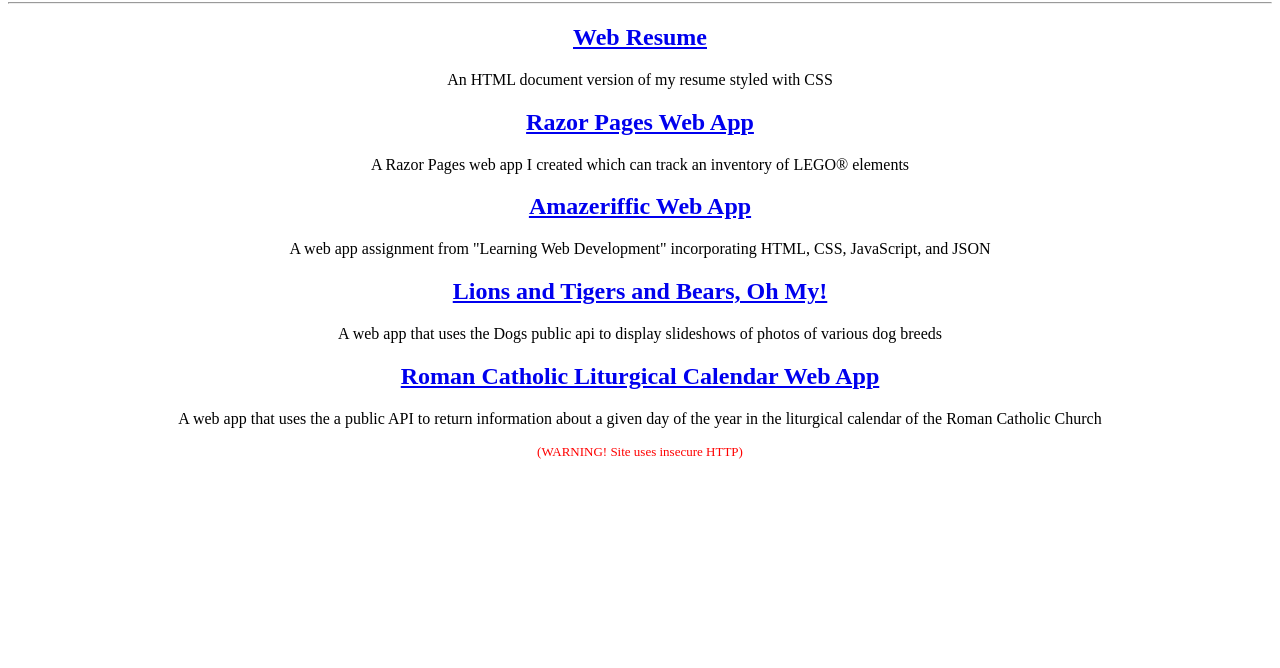
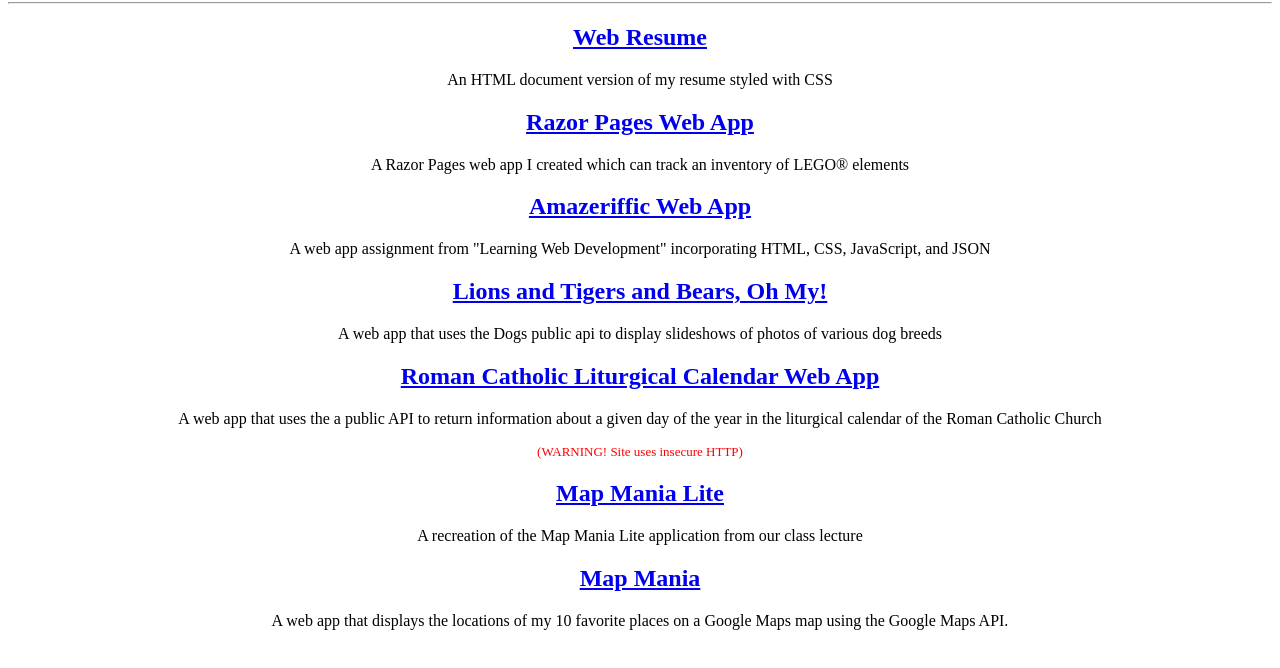
Before and after one commit to mjwelch-lewis/Assignment-Portfolio, a website: page static/index.html in a window 1280 px wide. Shown: the part 78-746 px from the top of the page. Drawn offline with Linux system fonts and the light colour scheme.

Commit message:
Added Web & Dist Programming Sprint 4 projects

```diff
--- a/static/index.html
+++ b/static/index.html
@@ -19,5 +19,9 @@
     <h2><a href="http://liturgical-calendar-project.azurewebsites.net/">Roman Catholic Liturgical Calendar Web App</a></h2>
     <p>A web app that uses the a public API to return information about a given day of the year in the liturgical calendar of the Roman Catholic Church</p>
     <p style="font-size: small; color: red">(WARNING! Site uses insecure HTTP)</p>
+    <h2><a href="https://map-mania-lite-project.azurewebsites.net/map-mania-lite.html">Map Mania Lite</a></h2>
+    <p>A recreation of the Map Mania Lite application from our class lecture</p>
+    <h2><a href="https://map-mania-project.azurewebsites.net/">Map Mania</a></h2>
+    <p>A web app that displays the locations of my 10 favorite places on a Google Maps map using the Google Maps API.</p>
 </body>
 </html>
```
